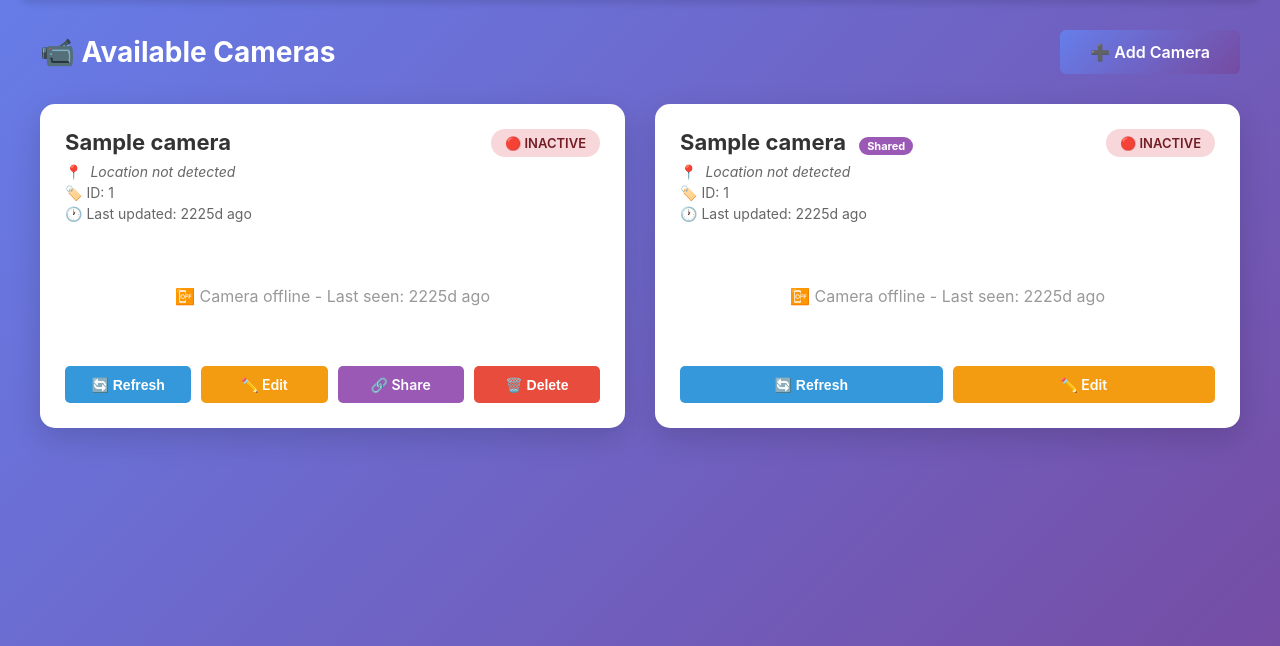
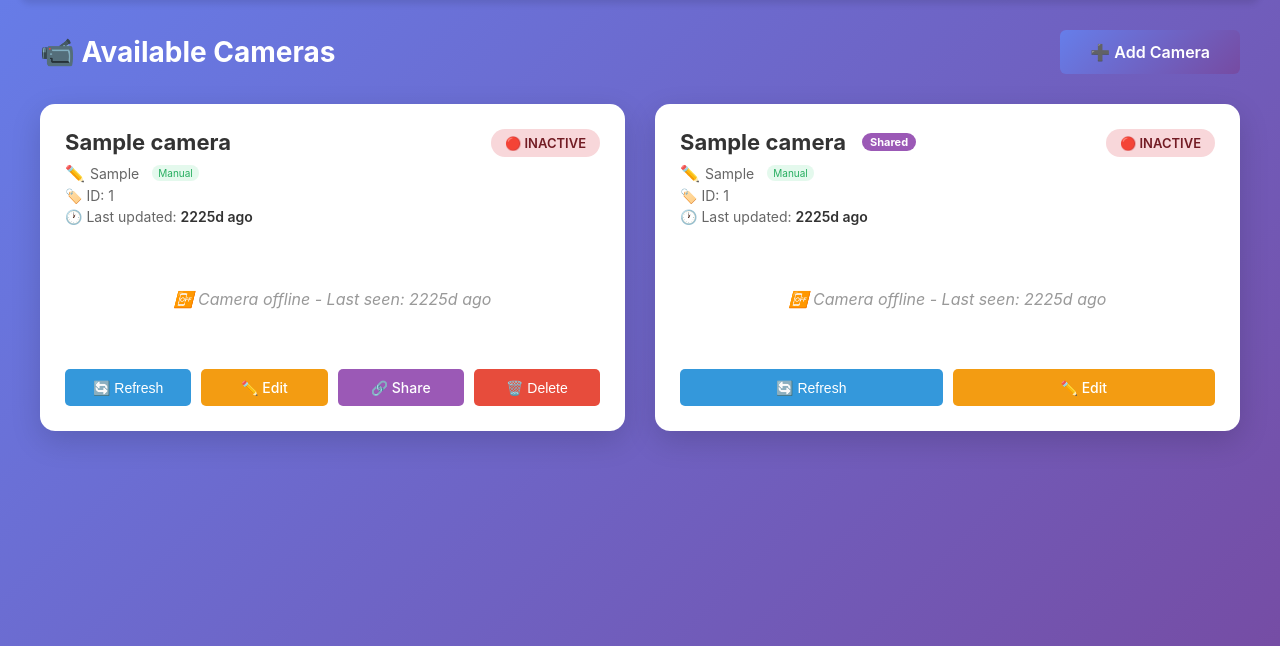
Before and after one commit to narendrancm/esp32-camserver, a FastAPI app: page /dashboard in a window 1280 px wide. Shown: the part 79-725 px from the top of the page. Run offline with FastAPI, Linux system fonts and the light colour scheme; the visitor is signed in with stand-in values (Sample User, id 1); tables that the repository leaves empty hold one stand-in row (values such as "Sample post"); data that the repository does not hold is empty.

Commit message:
Update dashboard layout and scripts
Refactor dashboard HTML and JavaScript for improved layout and functionality.

```diff
--- a/templates/dashboard.html
+++ b/templates/dashboard.html
@@ -28,6 +28,12 @@
         border-radius: 15px;
         padding: 25px;
         box-shadow: 0 10px 30px rgba(0,0,0,0.15);
+        transition: transform 0.2s;
+    }
+
+    .camera-card:hover {
+        transform: translateY(-5px);
+        box-shadow: 0 15px 40px rgba(0,0,0,0.2);
     }
 
     .camera-header {
@@ -41,6 +47,9 @@
         color: #333;
         font-size: 22px;
         margin-bottom: 8px;
+        display: flex;
+        align-items: center;
+        gap: 8px;
     }
 
     .camera-info p {
@@ -130,6 +139,7 @@
         text-align: center;
         padding: 40px;
         color: #999;
+        font-style: italic;
     }
 
     .camera-actions {
@@ -152,6 +162,7 @@
         display: inline-block;
         transition: transform 0.2s;
         color: white;
+        font-weight: 500;
     }
 
     .camera-actions .btn:hover {
@@ -162,6 +173,7 @@
         text-align: center;
         padding: 40px;
         color: #666;
+        font-size: 16px;
     }
 
     .empty-state {
@@ -189,16 +201,51 @@
         color: white;
         margin-left: 8px;
         display: inline-block;
+        vertical-align: middle;
     }
 
     .location-info {
-        font-size: 13px;
+        font-size: 14px;
         color: #555;
-        margin-top: 5px;
+        margin: 8px 0;
+        display: flex;
+        align-items: center;
+        gap: 5px;
     }
 
     .location-icon {
-        margin-right: 4px;
+        font-size: 16px;
+        min-width: 20px;
+    }
+
+    .location-source-badge {
+        font-size: 10px;
+        padding: 2px 6px;
+        border-radius: 10px;
+        margin-left: 8px;
+        background: #e0e0e0;
+        color: #666;
+    }
+
+    .source-auto {
+        background: #3498db20;
+        color: #3498db;
+    }
+
+    .source-manual {
+        background: #2ecc7120;
+        color: #27ae60;
+    }
+
+    .last-seen {
+        font-weight: 600;
+        color: #333;
+    }
+
+    .debug-info {
+        font-size: 11px;
+        color: #999;
+        margin-top: 5px;
     }
 </style>
 {% endblock %}
@@ -274,13 +321,19 @@
             return data;
         } catch (error) {
             console.error('Error getting camera status:', error);
-            return { status: 'inactive', last_seen: 'Unknown', can_edit: false };
+            return {
+                status: 'inactive',
+                last_seen: 'Unknown',
+                can_edit: false,
+                display_location: null,
+                location_source: 'auto'
+            };
         }
     }
 
     // Delete camera
     async function deleteCamera(cameraId) {
-        if (!confirm('Are you sure you want to delete this camera?')) {
+        if (!confirm('Are you sure you want to delete this camera? This action cannot be undone.')) {
             return;
         }
 
@@ -301,9 +354,10 @@
         const statusClass = status.status === 'active' ? 'status-active' : 'status-inactive';
         const statusText = status.status === 'active' ? '🟢 Active' : '🔴 Inactive';
 
-        // FORCE only the first 6 images
+        // FORCE only the first 6 images (extra safety)
         const displayImages = images.slice(0, 6);
 
+        // Build images HTML
         let imagesHtml = '';
         if (displayImages.length > 0) {
             imagesHtml = '<div class="images-grid">';
@@ -331,19 +385,29 @@
             `;
         }
 
-        // Build location display
-        let locationHtml = '';
-        if (camera.detected_location && camera.detected_location !== 'Detecting...' && camera.detected_location !== 'Unknown Location') {
-            locationHtml = `<p class="location-info"><span class="location-icon">📍</span> ${camera.detected_location}</p>`;
-        } else if (camera.city && camera.country) {
-            // Build from components if full location not available
-            let parts = [];
-            if (camera.city) parts.push(camera.city);
-            if (camera.region) parts.push(camera.region);
-            if (camera.country) parts.push(camera.country);
-            locationHtml = `<p class="location-info"><span class="location-icon">📍</span> ${parts.join(', ')}</p>`;
+        // Determine which location to display and its source
+        let locationDisplay = '';
+        let locationIcon = '📍';
+        let sourceBadge = '';
+
+        // Use status.display_location if available (from API), otherwise use camera.display_location
+        const displayLocation = status.display_location || camera.display_location;
+        const locationSource = status.location_source || camera.location_source || 'auto';
+
+        if (displayLocation && displayLocation !== 'Detecting...' && displayLocation !== 'Location Unknown') {
+            // Set icon based on source
+            if (locationSource === 'manual') {
+                locationIcon = '✏️';  // Manual override
+                sourceBadge = '<span class="location-source-badge source-manual">Manual</span>';
+            } else {
+                locationIcon = '📍';  // Auto-detected
+                sourceBadge = '<span class="location-source-badge source-auto">Auto</span>';
+            }
+            locationDisplay = `<p class="location-info"><span class="location-icon">${locationIcon}</span> ${displayLocation} ${sourceBadge}</p>`;
+        } else if (camera.auto_location) {
+            locationDisplay = `<p class="location-info"><span class="location-icon">📍</span> ${camera.auto_location} <span class="location-source-badge source-auto">Auto</span></p>`;
         } else {
-            locationHtml = `<p class="location-info"><span class="location-icon">📍</span> <em>Location not detected</em></p>`;
+            locationDisplay = `<p class="location-info"><span class="location-icon">📍</span> <em>Detecting location...</em></p>`;
         }
 
         // Build action buttons based on role and permissions
@@ -375,7 +439,7 @@
                 <div class="camera-header">
                     <div class="camera-info">
                         <h3>${camera.name} ${roleBadge}</h3>
-                        ${locationHtml}
+                        ${locationDisplay}
                         <p>🏷️ ID: ${camera.camera_id}</p>
                         <p>🕐 Last updated: <span class="last-seen">${status.last_seen}</span></p>
                     </div>
@@ -432,7 +496,13 @@
                             <div class="camera-info">
                                 <h3>${camera.name} ⚠️</h3>
                                 <p>Error loading camera data</p>
+                                <p class="debug-info">${error.message || 'Unknown error'}</p>
                             </div>
+                            <span class="status-badge status-inactive">🔴 Error</span>
+                        </div>
+                        <div class="camera-actions">
+                            <button onclick="location.reload()" class="btn" style="background: #3498db;">🔄 Retry</button>
+                            <a href="/cameras/${camera.camera_id}/edit" class="btn" style="background: #f39c12;">✏️ Edit</a>
                         </div>
                     </div>
                 `;
@@ -463,13 +533,23 @@
                         badge.textContent = '🔴 Inactive';
                     }
                 }
+
+                // Update location if available
+                const locationElem = cameraCard.querySelector('.location-info');
+                if (locationElem && status.display_location) {
+                    const icon = status.location_source === 'manual' ? '✏️' : '📍';
+                    const sourceBadge = status.location_source === 'manual'
+                        ? '<span class="location-source-badge source-manual">Manual</span>'
+                        : '<span class="location-source-badge source-auto">Auto</span>';
+                    locationElem.innerHTML = `<span class="location-icon">${icon}</span> ${status.display_location} ${sourceBadge}`;
+                }
             }).catch(error => {
                 console.error('Error updating timestamp:', error);
             });
         });
     }
 
-    // Initial load
+    // Initial load when page is ready
     document.addEventListener('DOMContentLoaded', function() {
         loadAllCameras();
     });
```
